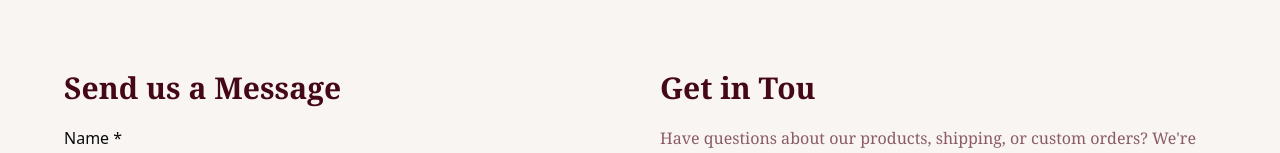
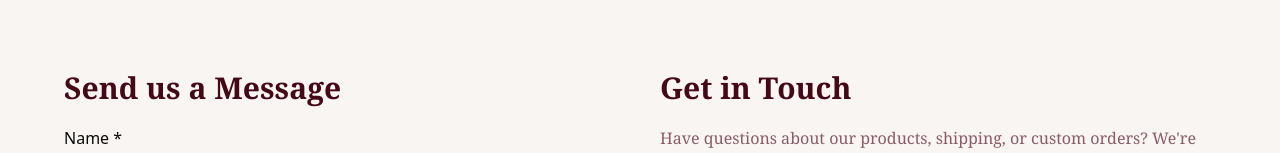
Before and after one commit to MohIdrees-Mohammadi/E-commerce, a React (Vite) app: page /contact in a window 1280 px wide. Shown: the part 372-525 px from the top of the page. Built offline with nearby package versions, Linux system fonts and the light colour scheme; a web font is replaced by a local one.

Commit message:
Contact updated

```diff
--- a/src/Pages/Contact.jsx
+++ b/src/Pages/Contact.jsx
@@ -54,7 +54,7 @@ const Contact = () => {
 
           <div className='w-full h-full  py-5 gap-5 flex flex-col'>
 
-            <h1 className='text-[#450817] text-3xl font-serif font-bold'>Get in Tou</h1>
+            <h1 className='text-[#450817] text-3xl font-serif font-bold'>Get in Touch</h1>
             <p className='mb-8 text-[#8A5C67] font-serif'>Have questions about our products, shipping, or custom orders? We're here to help.</p>
 
             <div className='w-full h-[80%] flex flex-col gap-10 mx-[-15px] lg:m-0'>
@@ -133,11 +133,6 @@ const Contact = () => {
 
       </section>
 
-
-
-
-
-
     </div>
   )
 }
```
